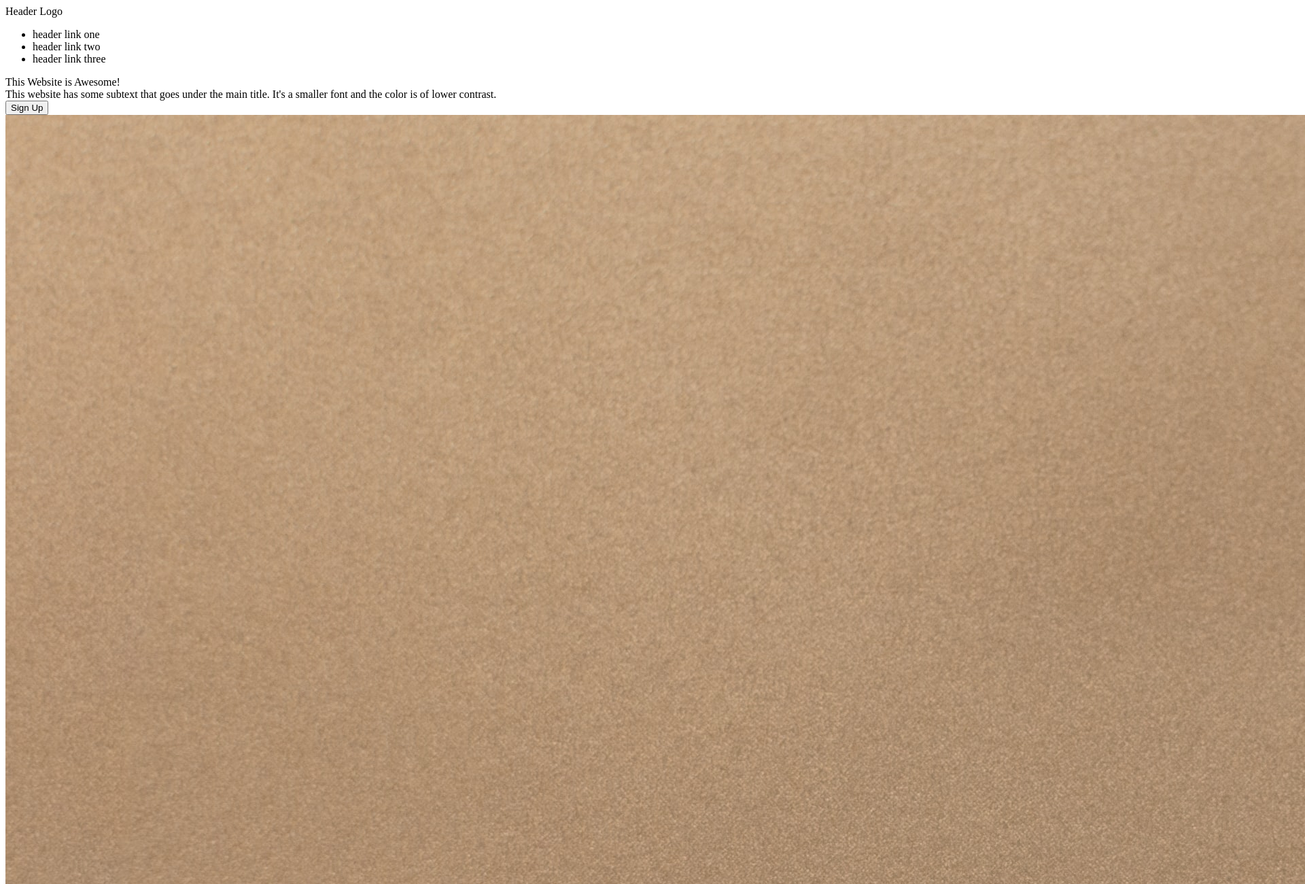
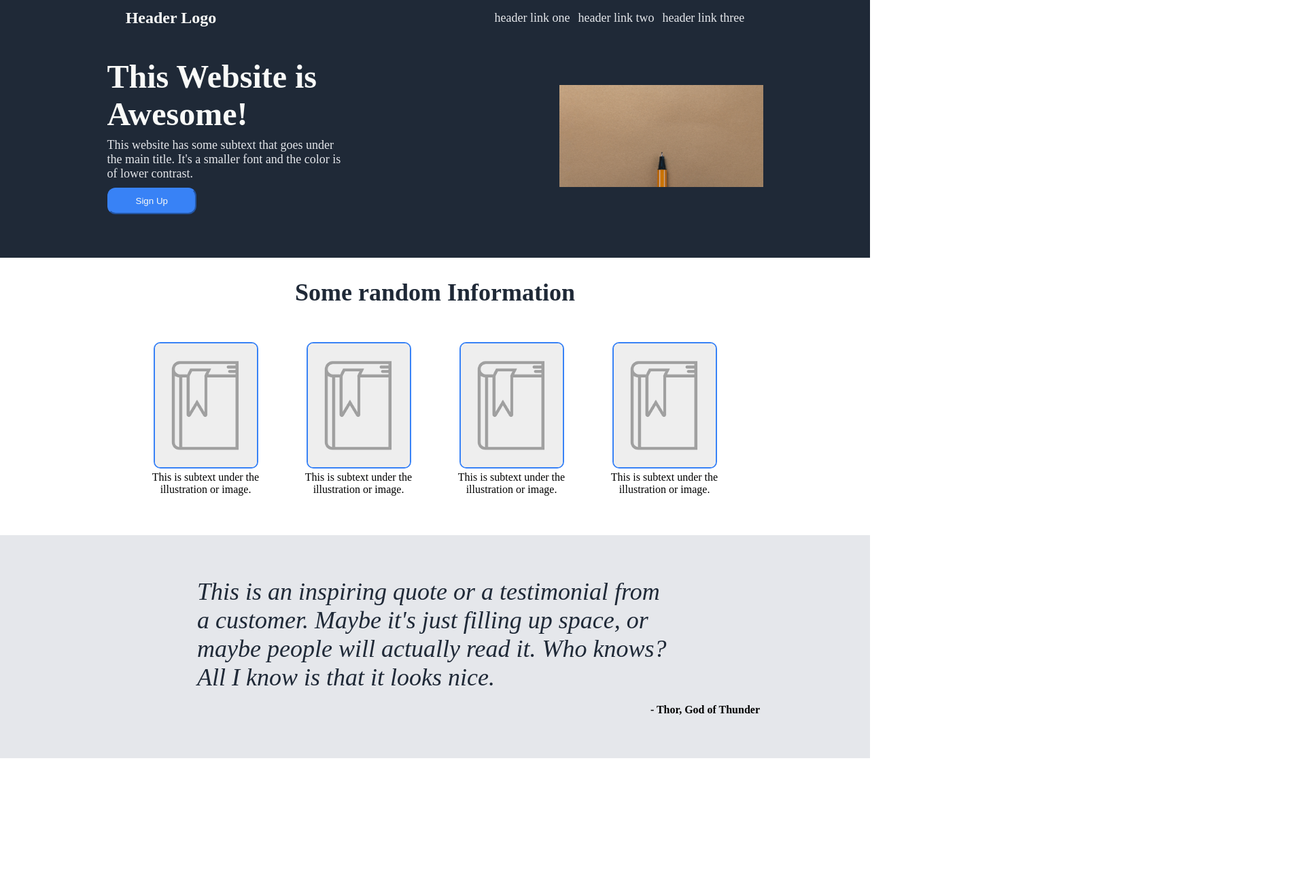
Before and after one commit to urumuladhora/odin_page_landing, a plain HTML site: page index.html in a window 1280 px wide. Shown: the top 1300 px of the page at 68% size, 1920 px wide, since content can reach past the window. After the commit the page ends 1115 px from the top, so only its background shows below. Drawn offline with Linux system fonts and the light colour scheme.

Commit message:
Add upto quotation text
Added data upto quotation elements and stylised accordingly.

```diff
--- a/index.html
+++ b/index.html
@@ -4,43 +4,44 @@
     <meta charset="UTF-8">
     <meta http-equiv="X-UA-Compatible" content="IE=edge">
     <title>Odin Page Landing</title>
-    <link rel="sylesheet" href="style.css">
+    <link rel="stylesheet" href="./style.css">
 </head>
 <body>
     <div class="header">
-        <div>Header Logo</div>
-        <ul>
-            <li>header link one</li>
-            <li>header link two</li>
-            <li>header link three</li>
+        <div class="header-left">Header Logo</div>
+        <ul class="header-right">
+            <li><a href="#"> header link one  </a></li>
+            <li><a href="#">header link two </a></li>
+            <li><a href="#"> header link three </a></li>
         </ul>
     </div>
+
     <div class="hero-container">
         <div class="hero">
-            <div>This Website is Awesome!</div>
-            <div>This website has some subtext that goes under the main title. It's a smaller font and the color is of lower contrast.</div>
+            <div class="hero-title">This Website is Awesome!</div>
+            <div class="hero-subtext">This website has some subtext that goes under the main title. It's a smaller font and the color is of lower contrast.</div>
             <button>Sign Up</button>
         </div>
-        <img src="./images/placeholder.jpg" alt="Placeholder image">
+        <img src="./images/placeholder.jpg" alt="Placeholder image" width="300px" height="150px">
     </div>
 
     <div class="information-container">
         <h2>Some random Information</h2>
         <div class="information-card-container">
             <div class="card">
-                <img src="./images/phsmall.png" alt="placeholder image">
+                <img src="./images/phsmall.png" alt="placeholder image" width="150px" height="auto">
                 <div>This is subtext under the illustration or image.</div>
             </div>
             <div class="card">
-                <img src="./images/phsmall.png" alt="placeholder image">
+                <img src="./images/phsmall.png" alt="placeholder image" width="150px" height="auto">
                 <div>This is subtext under the illustration or image.</div>
             </div>
             <div class="card">
-                <img src="./images/phsmall.png" alt="placeholder image">
+                <img src="./images/phsmall.png" alt="placeholder image" width="150px" height="auto">
                 <div>This is subtext under the illustration or image.</div>
             </div>
             <div class="card">
-                <img src="./images/phsmall.png" alt="placeholder image">
+                <img src="./images/phsmall.png" alt="placeholder image" width="150px" height="auto">
                 <div>This is subtext under the illustration or image.</div>
             </div>
         </div>
@@ -50,23 +51,7 @@
         <div class="quote">
             This is an inspiring quote or a testimonial from a customer. Maybe it's just filling up space, or maybe people will actually read it. Who knows? All I know is that it looks nice.
         </div>
-        <div class="author"> Thor, God of Thunder </div>
-    </div>
-    <div class="banner-container">
-        <div class="left">
-            <div class="banner-title">
-                Call to Action! It's time!
-            </div>
-            <div class="banner-subtext">
-                sign up for our product by clicking that button right over there!
-            </div>
-        </div>
-        <div class="right">
-            <button>Sign up</button>
-        </div>
-    </div>
-    <div class="footer">
-        Copyright &#169 The Odin Project 2021
+        <div class="author"> - Thor, God of Thunder </div>
     </div>
 </body>
 </html>
--- a/style.css
+++ b/style.css
@@ -0,0 +1,104 @@
+body {
+    display: flex;
+    flex-direction: column;
+    margin: 0;
+}
+
+.header {
+    display: flex;
+    background: #1f2937;
+
+    padding-bottom: 2em;
+    justify-content: space-around;
+    align-items: center;
+}
+.header-left {
+    font-size: 24px;
+    color: #f9faf8;
+    font-weight: 700;
+}
+ul {
+    display: flex;
+    list-style: none;
+    gap: 12px;
+}
+a {
+    text-decoration: none;
+    color: #e5e7eb;
+    font-size: 18px;
+}
+
+.hero-container {
+    background-color: #1f2937;
+    display: flex;
+    justify-content: space-around;
+    align-items: center;
+    padding-bottom: 4em;
+}
+.hero {
+    max-width: 350px;
+}
+.hero-title {
+    font-size: 48px;
+    font-weight: 900;
+    color: #f9faf8;
+    margin-bottom: 8px;
+}
+.hero-subtext {
+    color: #e5e7eb;
+    font-size: 18px;
+    margin-bottom: 10px;
+}
+button {
+    background-color: #3882f6;
+    color: #f9faf8;
+    border-radius: 12px;
+    padding: 10px 40px;
+    border-color: #3882f6;
+
+}
+
+.information-container {
+    text-align: center;
+    padding-bottom: 58px;
+}
+.information-container h2 {
+    font-size: 36px;
+    font-weight: 900;
+    color: #1f2937;
+}
+.information-card-container {
+    display: flex;
+    justify-content: center;
+    gap: 25px;
+    margin-top: 52px;
+}
+.card {
+    max-width: 200px;
+}
+.card img {
+    border: 2px solid #3882f6;
+    border-radius: 10px;
+}
+
+.quote-container {
+    display: flex;
+    flex-direction: column;
+    padding: 62px;
+    background-color: #e5e7eb;
+    align-items: center;
+}
+.quote {
+    font-size: 36px;
+    font-style: italic;
+    font-weight: lighter;
+    color: #1f2937;
+    width: 700px;
+    margin-bottom: 18px;
+}
+.author {
+    align-self: flex-end;
+    margin-right: 100px;
+    font-size: medium;
+    font-weight: bold;
+}
```
